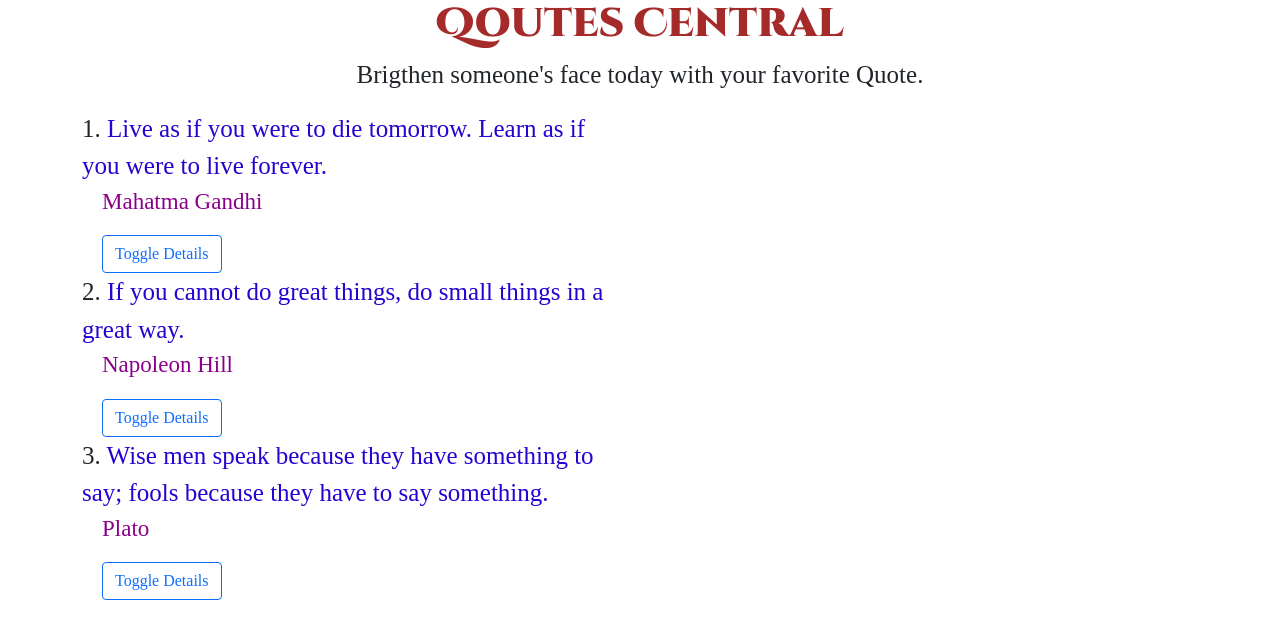
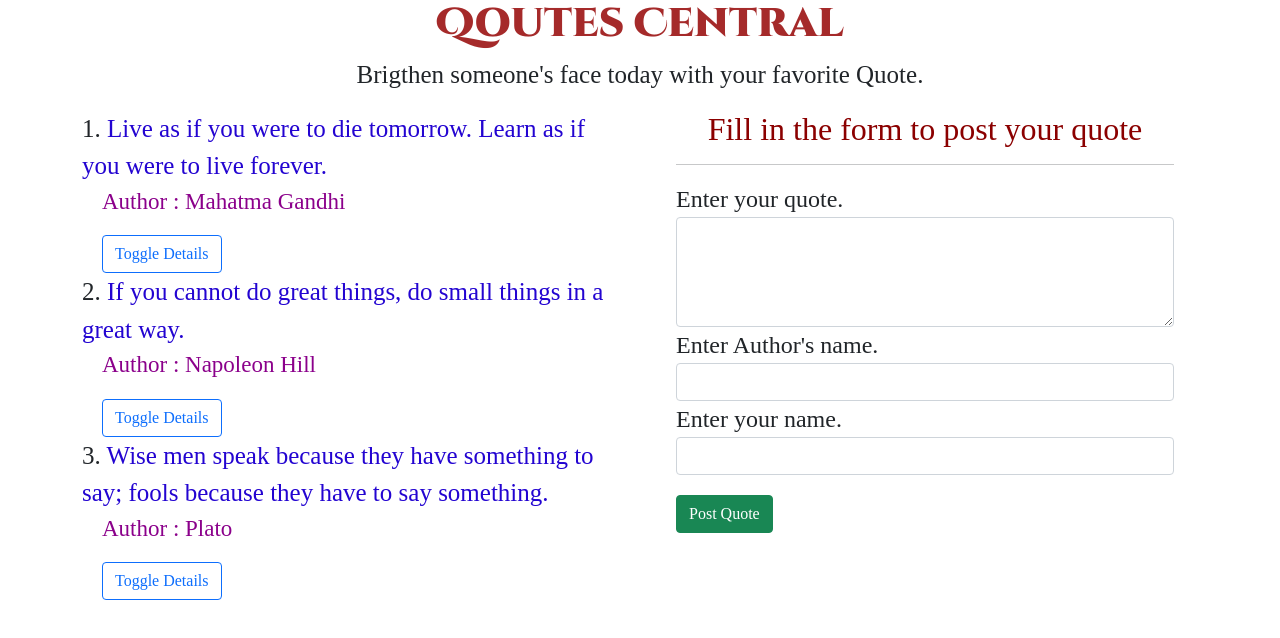
Before and after one commit to Vitalis-Kirui/Quotes-Angular-ip, an Angular app: page / in a window 1280 px wide. Shown: the top 638 px of the page. Built offline with nearby package versions, Linux system fonts and the light colour scheme; a web font is replaced by a local one.

Commit message:
pushing two data binding on the form and styles on the form

```diff
--- a/src/app/app.module.ts
+++ b/src/app/app.module.ts
@@ -1,4 +1,5 @@
 import { NgModule } from '@angular/core';
+import { FormsModule } from '@angular/forms';
 import { BrowserModule } from '@angular/platform-browser';
 
 import { AppRoutingModule } from './app-routing.module';
@@ -18,7 +19,8 @@ import { QoutesFormComponent } from './qoutes-form/qoutes-form.component';
   ],
   imports: [
     BrowserModule,
-    AppRoutingModule
+    AppRoutingModule,
+    FormsModule
   ],
   providers: [],
   bootstrap: [AppComponent]
--- a/src/app/qoutes-form/qoutes-form.component.css
+++ b/src/app/qoutes-form/qoutes-form.component.css
@@ -0,0 +1,11 @@
+#inputTitle {
+    font-size: 24px;
+}
+
+h2{
+    color: darkred;
+}
+
+button{
+    margin-top: 20px;
+}
--- a/src/app/qoutes-form/qoutes-form.component.html
+++ b/src/app/qoutes-form/qoutes-form.component.html
@@ -1 +1,24 @@
-<p>qoutes-form works!</p>
+<div class="container-fluid">
+    <h2 class="text-center">Fill in the form to post your quote</h2>
+    <hr>
+    <form #quoteForm = 'ngForm'>
+
+        <div class="form-group">
+            <label for="description"><span id="inputTitle">Enter your quote.</span></label>
+            <textarea class="form-control"  rows="4" [(ngModel)] = "newQuote.quotes" name = "name"></textarea>
+        </div>
+
+        <div class="form-group">
+            <label for="name"><span id="inputTitle">Enter Author's name.</span></label>
+            <input type="text" class="form-control" [(ngModel)] = "newQuote.authorName" name = "name">
+        </div>
+
+        <div class="form-group">
+            <label for="name"><span id="inputTitle">Enter your name.</span></label>
+            <input type="text" required class="form-control" [(ngModel)] = "newQuote.details" name = "name" >
+        </div>
+
+        <button type="submit" class="btn btn-success">Post Quote</button>
+
+    </form>
+</div>
--- a/src/app/qoutes-form/qoutes-form.component.ts
+++ b/src/app/qoutes-form/qoutes-form.component.ts
@@ -1,4 +1,5 @@
 import { Component, OnInit } from '@angular/core';
+import { QuotesConstructor } from '../quotes-constructor';
 
 @Component({
   selector: 'app-qoutes-form',
@@ -7,6 +8,8 @@ import { Component, OnInit } from '@angular/core';
 })
 export class QoutesFormComponent implements OnInit {
 
+  newQuote = new QuotesConstructor (0, "", "", "");
+
   constructor() { }
 
   ngOnInit(): void {
--- a/src/app/qoutes-parent/qoutes-parent.component.html
+++ b/src/app/qoutes-parent/qoutes-parent.component.html
@@ -35,13 +35,19 @@
 
                 <div class="quotes" *ngFor='let quote of quotesArray; let i = index'>
 
-                    <p> <span class="ids"> {{quote.id}}. </span> <span class="quoteItself" appHighlighterDirective>{{quote.quotes}}</span> <br> <span id="author"> {{quote.authorName}}</span> </p>
+                    <p> <span class="ids"> {{quote.id}}. </span> <span class="quoteItself" appHighlighterDirective>{{quote.quotes}}</span> <br> <span id="author">Author : {{quote.authorName}}</span> </p>
 
                     <app-qoutes-details *ngIf='quote.showDetails' [quote]='quote' (isComplete)='spliceQoutesConstructor($event, i)'></app-qoutes-details>
 
                     <button class="btn btn-outline-primary toggleButton" (click)='toggleDetails(i)'> Toggle Details</button>
 
                 </div>
+
+            </div>
+
+            <div class="col-md-6">
+
+                <app-qoutes-form></app-qoutes-form>
 
             </div>
 
```
